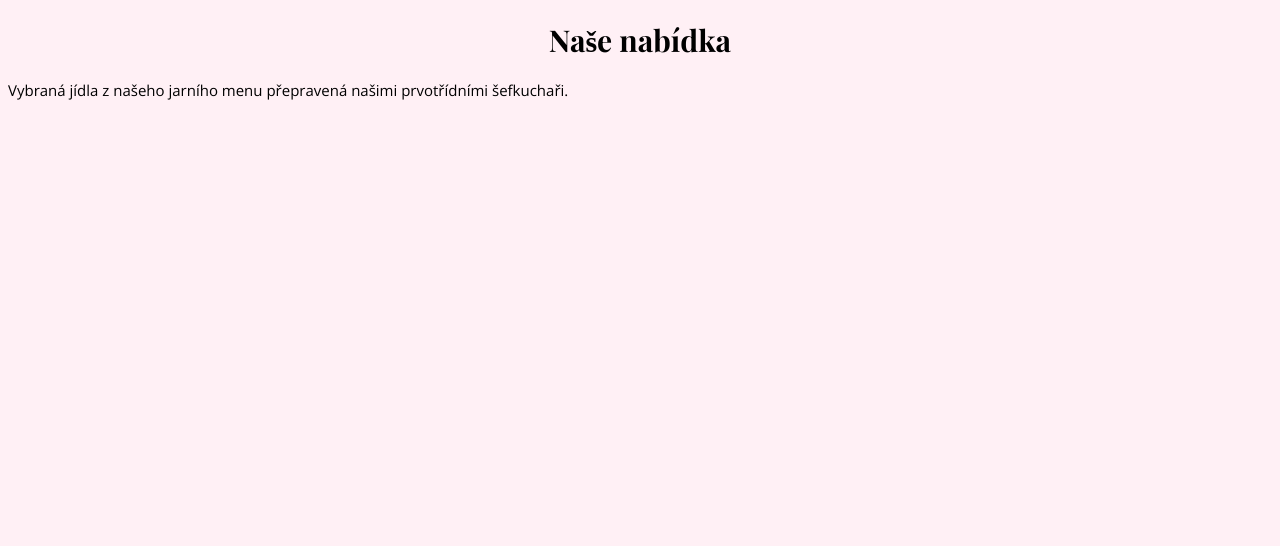
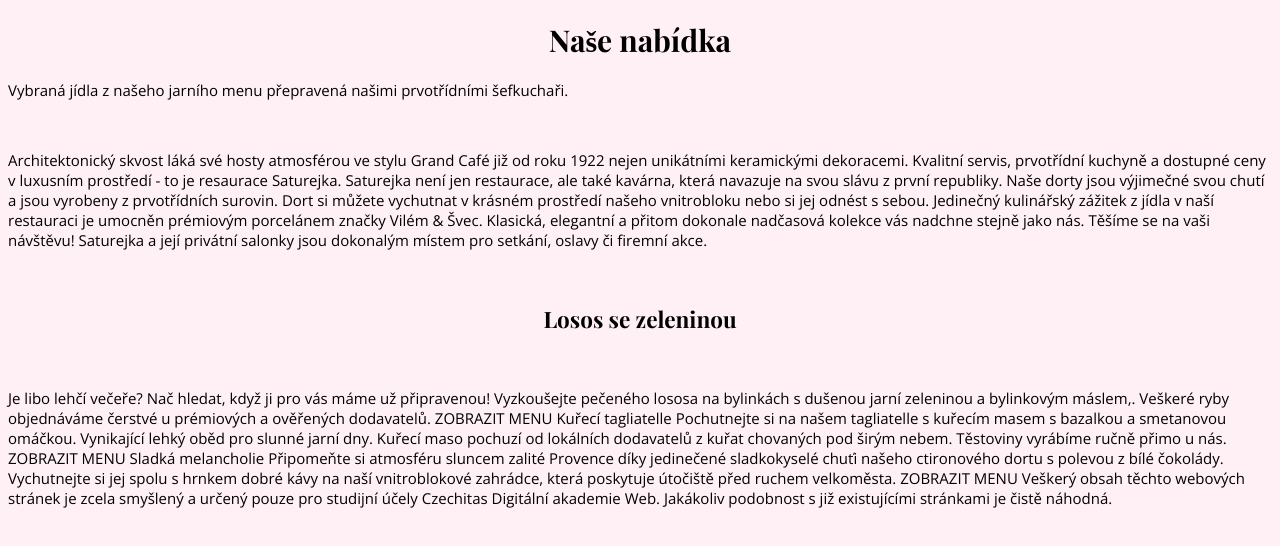
Before and after one commit to Kristyna-Novakova/saturejka, a plain HTML site: page index.html in a window 1280 px wide. Drawn offline with nearby package versions, Linux system fonts and the light colour scheme.

Commit message:
Adding new texts

```diff
--- a/index.html
+++ b/index.html
@@ -13,5 +13,42 @@
       Vybraná jídla z našeho jarního menu přepravená našimi prvotřídními
       šefkuchaři.
     </p>
+    <br />
+    <p>
+      Architektonický skvost láká své hosty atmosférou ve stylu Grand Café již
+      od roku 1922 nejen unikátními keramickými dekoracemi. Kvalitní servis,
+      prvotřídní kuchyně a dostupné ceny v luxusním prostředí - to je resaurace
+      Saturejka. Saturejka není jen restaurace, ale také kavárna, která navazuje
+      na svou slávu z první republiky. Naše dorty jsou výjimečné svou chutí a
+      jsou vyrobeny z prvotřídních surovin. Dort si můžete vychutnat v krásném
+      prostředí našeho vnitrobloku nebo si jej odnést s sebou. Jedinečný
+      kulinářský zážitek z jídla v naší restauraci je umocněn prémiovým
+      porcelánem značky Vilém & Švec. Klasická, elegantní a přitom dokonale
+      nadčasová kolekce vás nadchne stejně jako nás. Těšíme se na vaši návštěvu!
+      Saturejka a její privátní salonky jsou dokonalým místem pro setkání,
+      oslavy či firemní akce.
+    </p>
+    <br />
+
+    <h2>Losos se zeleninou</h2>
+    <br />
+
+    <p>
+      Je libo lehčí večeře? Nač hledat, když ji pro vás máme už připravenou!
+      Vyzkoušejte pečeného lososa na bylinkách s dušenou jarní zeleninou a
+      bylinkovým máslem,. Veškeré ryby objednáváme čerstvé u prémiových a
+      ověřených dodavatelů. ZOBRAZIT MENU Kuřecí tagliatelle Pochutnejte si na
+      našem tagliatelle s kuřecím masem s bazalkou a smetanovou omáčkou.
+      Vynikající lehký oběd pro slunné jarní dny. Kuřecí maso pochuzí od
+      lokálních dodavatelů z kuřat chovaných pod širým nebem. Těstoviny vyrábíme
+      ručně přimo u nás. ZOBRAZIT MENU Sladká melancholie Připomeňte si
+      atmosféru sluncem zalité Provence díky jedinečené sladkokyselé chuťi
+      našeho ctironového dortu s polevou z bílé čokolády. Vychutnejte si jej
+      spolu s hrnkem dobré kávy na naší vnitroblokové zahrádce, která poskytuje
+      útočiště před ruchem velkoměsta. ZOBRAZIT MENU Veškerý obsah těchto
+      webových stránek je zcela smyšlený a určený pouze pro studijní účely
+      Czechitas Digitální akademie Web. Jakákoliv podobnost s již existujícími
+      stránkami je čistě náhodná.
+    </p>
   </body>
 </html>
```
